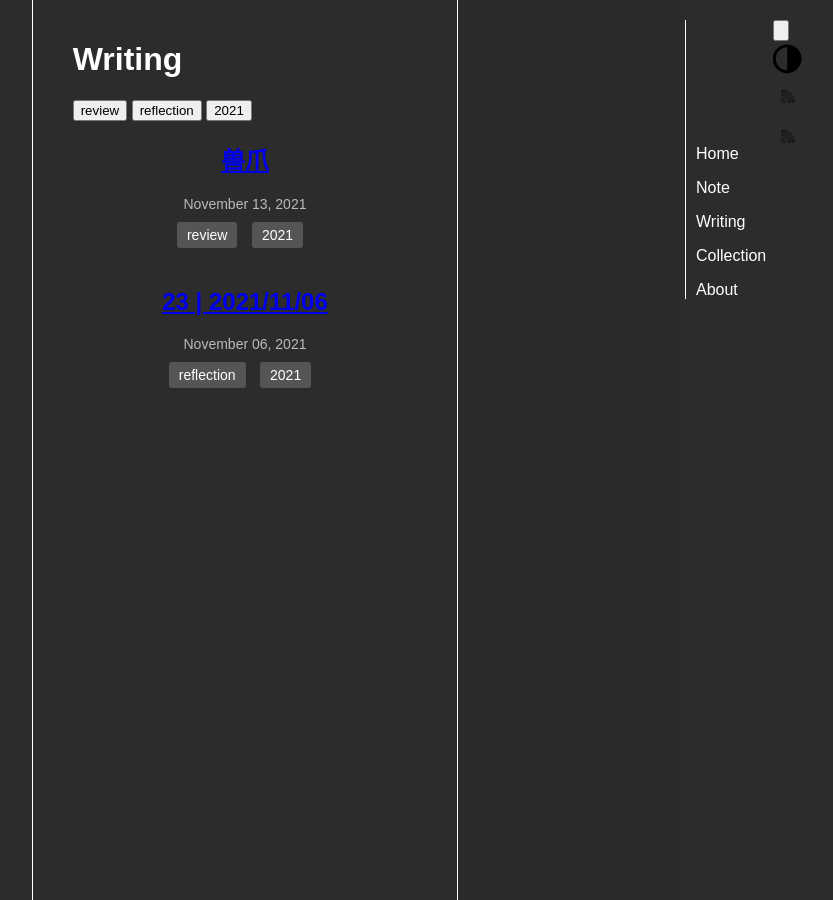
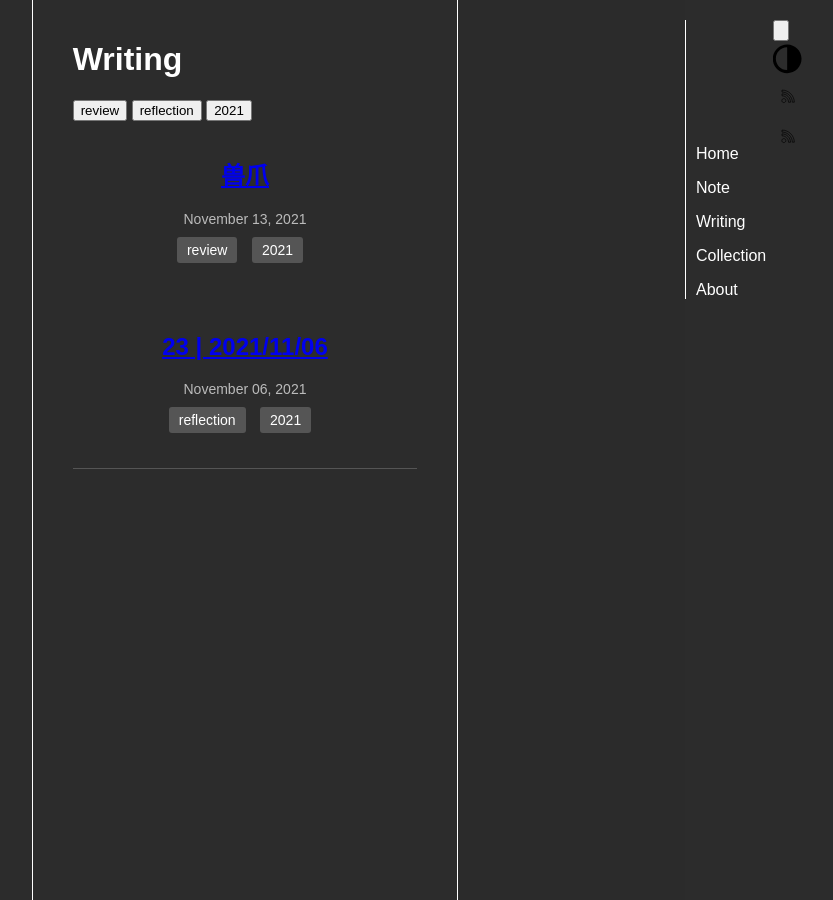
Before and after one commit to faithk7/faithk7.github.io, a Jekyll site: the page built from writing-index.html, in a window 1280 px wide. Shown: the whole page, without its empty margins (395-1228 px from the left). Built offline with Jekyll 4.4.1, drawn with Linux system fonts in a browser that asks for light colours.

Commit message:
f: add border bottom to writing and about

```diff
--- a/assets/about.css
+++ b/assets/about.css
@@ -2,6 +2,7 @@
 
 .c-about-container {
     margin: 20px;
+    border-bottom: 1px solid #555555;
 }
 
 .o-about-title {
--- a/assets/writing-index.css
+++ b/assets/writing-index.css
@@ -2,18 +2,24 @@
 
 .c-writing-container {
     margin: 20px;
+    border-bottom: 1px solid #555555;
 }
 
 .c-writing-item-container {
     display: flex;
     flex-direction: column;
-    justify-content: center;
-    align-items: center;
-    text-align: start;
+    justify-content: flex-start; /* Start items at the top */
+    align-items: center; /* Center the container horizontally */
+    text-align: left; /* Align text to the left inside the container */
     margin-bottom: 20px;
     margin-left: auto;
     margin-right: auto;
+    width: 100%;
+    max-width: 800px; /* Optional: Set a max width for the container */
+    padding: 15px;
+    box-sizing: border-box; /* Include padding in the width calculation */
 }
+
 
 .c-writing-note-container {
     /* background-color: #444444; */
```
